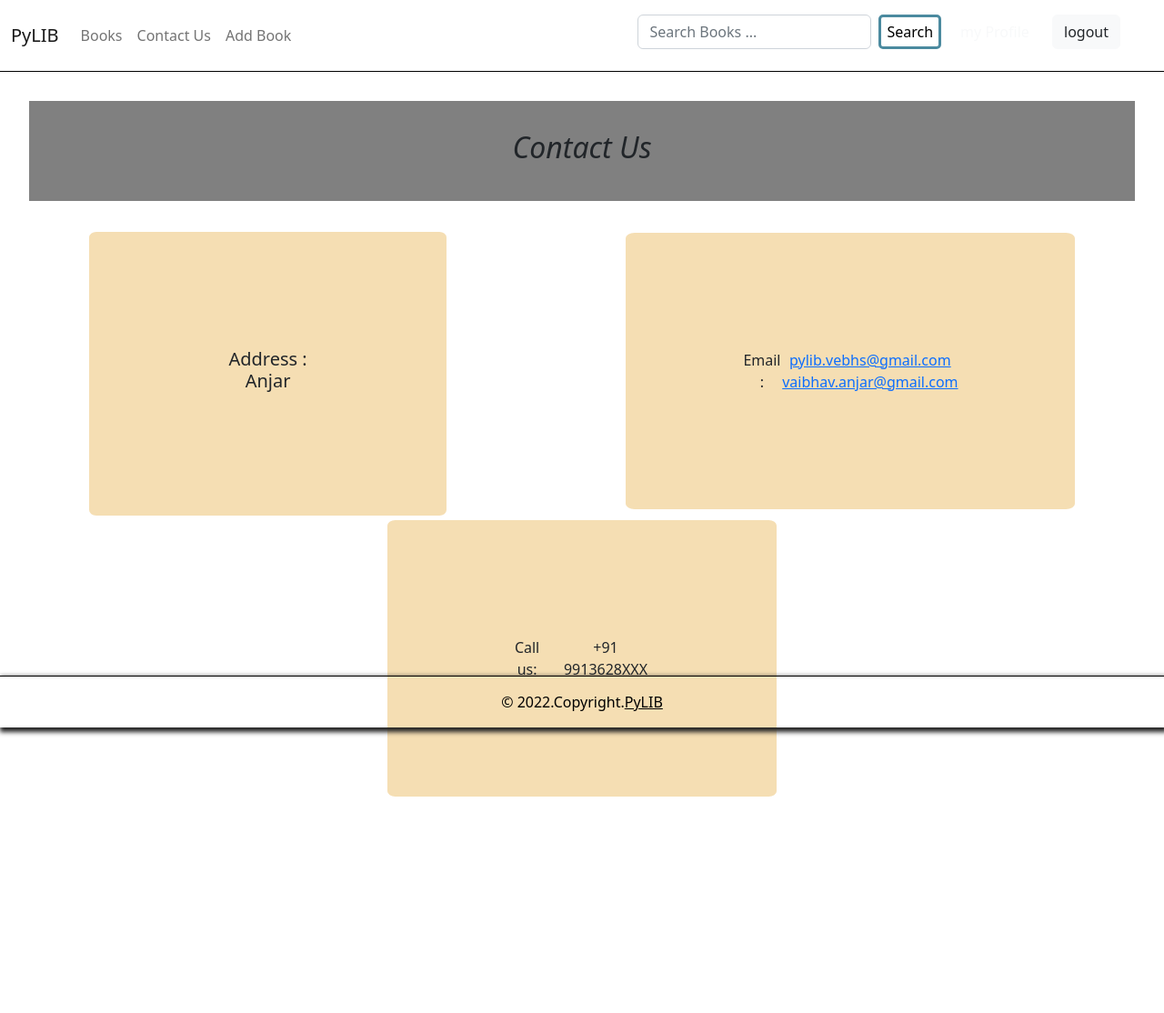
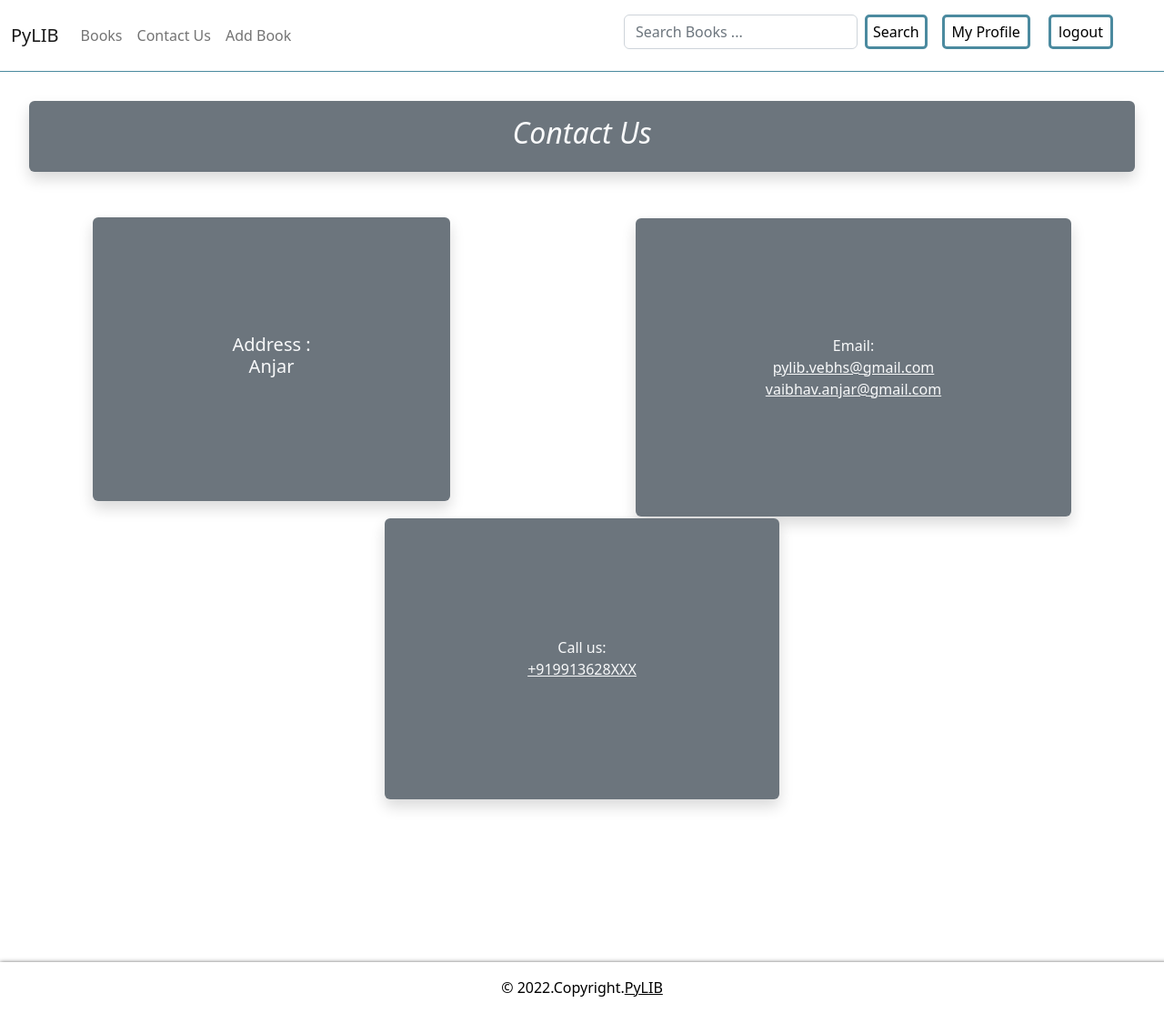
Before and after one commit to ivaibhavshah/Django-Project, a Django app: page /contactus in a window 1280 px wide. Shown: the whole page at 91% size. Before the commit the page ends 876 px from the top, so only its background shows below. Run offline with Django 4.2, Linux system fonts and the light colour scheme; a user stored in the database is signed in.

Commit message:
update css

```diff
--- a/librarysystem/static/home/base.css
+++ b/librarysystem/static/home/base.css
@@ -1,10 +1,10 @@
 .navigation{
-    border-bottom: 0.5px solid black;
+    border-bottom: 0.2px solid #4b8a9f;
 }
 
 .footer-border{
-    border-top: 1px solid black;
     box-shadow: 2px 3px 5px 2px #232323;
+    margin-top: 14%;
 }
 
 .search-button{
@@ -12,40 +12,50 @@
     border: 3px solid #00bfff;
     border-color: #4b8a9f;
     border-radius: 5px;
+    margin-right: 1rem;
 }
+
 
 .search-button:hover{
     border-color: #4b8a9f;
     background-color: #4b8a9f;
-    color:white;
-    transition: 0.3s;
 }
 
-.login-button{
+.login-button, .signup-button, .profile-button, .logout-button{
     text-decoration: none;
     background-color: #ffffff;
     border: 3px solid #4b8a9f;
     padding: 4px 8px;
     border-radius: 5px;
+    margin-right: 1rem;
 }
+
 
 .login-button:hover{
     background-color: #5fa36b;
     border: 3px solid #5fa36b;
-    color: #ffffff;
-    transition: 0.3s;
-}
 
-.signup-button{
-    background-color: #ffffff;
-    border: 3px solid #4b8a9f;
-    padding: 4px 8px;
-    border-radius: 5px;
 }
 
 .signup-button:hover{
     background-color: #5858aa;
     border: 3px solid #5858aa;
+
+}
+
+.profile-button:hover{
+    background-color: #82a046;
+    border: 3px solid #82a046;
+
+}
+
+.logout-button:hover{
+    background-color: #a22929;
+    border: 3px solid #a22929;
+
+}
+
+.login-button:hover, .signup-button:hover, .profile-button:hover, .logout-button:hover, .search-button:hover{
     color: #ffffff;
     transition: 0.3s;
 }
--- a/librarysystem/static/home/contactus.css
+++ b/librarysystem/static/home/contactus.css
@@ -18,7 +18,7 @@
 .call {
     width: auto;
     margin: 0.5%;
-    background-color: wheat;
+    background-color: #6c757d;
     padding: 8rem;
     border-radius: 2%;
 }
@@ -31,7 +31,7 @@
     .mail,
     .call {
         margin: 1%;
-        background-color: wheat;
+        background-color: #6c757d;
         border-radius: 2%;
     }
     .main {
--- a/librarysystem/static/home/page.css
+++ b/librarysystem/static/home/page.css
@@ -30,7 +30,6 @@
 
 .main {
     margin-top: 10rem;
-    /* margin-bottom: 15rem; */
     margin-left: 30%;
     margin-right: 30%;
     border-radius: 10px;
@@ -38,6 +37,6 @@
     margin-bottom: 1%;
 }
 
-.body {
-    margin: 1%;
+.para-body{
+    margin:1rem;
 }
--- a/librarysystem/templates/pylib/base.html
+++ b/librarysystem/templates/pylib/base.html
@@ -10,7 +10,7 @@
     </title>
     <!-- CSS only -->
     <link href="{% block css %}{% endblock %}" rel="stylesheet" type="text/css">
-    <link rel="stylesheet" href="{% static 'home/Base.css' %}">
+    <link rel="stylesheet" href="{% static 'home/base.css' %}">
     <link rel="icon" type="image/x-icon" href="{% static 'favicon.ico'%}">
     <link href="https://cdn.jsdelivr.net/npm/bootstrap@5.2.0-beta1/dist/css/bootstrap.min.css" rel="stylesheet" integrity="sha384-0evHe/X+R7YkIZDRvuzKMRqM+OrBnVFBL6DOitfPri4tjfHxaWutUpFmBp4vmVor" crossorigin="anonymous">
     <script src="https://cdn.jsdelivr.net/npm/bootstrap@5.2.0-beta1/dist/js/bootstrap.bundle.min.js " integrity="sha384-pprn3073KE6tl6bjs2QrFaJGz5/SUsLqktiwsUTF55Jfv3qYSDhgCecCxMW52nD2 " crossorigin="anonymous "></script>
@@ -58,8 +58,8 @@
                             </div>
                             {% if user.is_authenticated %}
                             <div class="text-end">
-                                <a href="{% url 'myprofile'%}"><button type="button" class="btn btn-blue text-light ms-2">my Profile </button></a>
-                                <a href="{% url 'logout'%}"><button type="button" class="btn btn-light text-dark me-2 ms-2">logout</button></a>
+                                <a href="{% url 'myprofile'%}"><button type="button" class="profile-button">My Profile </button></a>
+                                <a href="{% url 'logout'%}"><button type="button" class="logout-button">logout</button></a>
                             </div>
                             {% else %}
                             <div class="text-end">
@@ -79,12 +79,13 @@
     </header>
 {% block content %} {% endblock %}
 
-    <footer class="footer text-center text-black fixed-bottom footer-border">
+    <footer class="text-center text-black footer-border">
         </div>
         <!-- Grid container -->
         <!-- Copyright -->
         <div class="text-center p-3">&#169; 2022.Copyright.<a class="text-black" href=" ">PyLIB</a></div>
         <!-- Copyright -->
+    </footer>
 </body>
 
 </html>
--- a/librarysystem/templates/pylib/books.html
+++ b/librarysystem/templates/pylib/books.html
@@ -20,7 +20,7 @@
 
       </div>
   {% empty %}
-    No Books Available at the moment
+    No Books Available at the moment...
   {% endfor %}
   </div>
 
--- a/librarysystem/templates/pylib/contactus.html
+++ b/librarysystem/templates/pylib/contactus.html
@@ -7,24 +7,27 @@
 
 
 
-<div class="title d-flex justify-content-center ">
-    <h2>Contact Us</h2>
-</div><center>
-<div class="main ">
-    <div>
-        <div class="address d-inline-flex"><h5>Address : Anjar</h5>
+<div class="title d-flex justify-content-center shadow p-3 mb-5 bg-secondary rounded">
+    <h2 class="text-light">Contact Us</h2>
+</div>
+<center>
+    <div class="main ">
+        <div>
+            <div class="address d-inline-flex shadow bg-secondary rounded"><h5 class="text-light">Address : Anjar</h5>
 
-    </div></div>
-    <div>
-        <div class="mail d-inline-flex">Email :
-        <div class="">
-            <a href="mailto:pylib.vebhs@gmail.com">pylib.vebhs@gmail.com</a>
-            <br>
-            <a href="mailto:vaibhav.anjar@gmail.com">vaibhav.anjar@gmail.com</a>
-        </div> </div>
+        </div></div>
+        <div>
+            <div class="mail flex shadow bg-secondary rounded text-light">Email:
+                <a href="mailto:pylib.vebhs@gmail.com" class="text-light">pylib.vebhs@gmail.com</a>
+                <br>
+                <a href="mailto:vaibhav.anjar@gmail.com" class="text-light">vaibhav.anjar@gmail.com</a>
+            </div>
+        </div>
+        <div class="shadow bg-secondary rounded">
+            <p class="call flex text-light">Call us:
+                <a href="+919913628XXX" class="text-light">+919913628XXX</a>
+            </p>
+        </div>
     </div>
-    <div>
-        <div class="call d-inline-flex">Call us:
-        <div>+91 9913628XXX</div>
-    </div></div></center>
+</center>
 </div> {% endblock %}
--- a/librarysystem/templates/pylib/home.html
+++ b/librarysystem/templates/pylib/home.html
@@ -1,10 +1,10 @@
-{% extends 'pylib/base.html' %} {% load static %} {% block title %}Hello User {% endblock %} {% block css %}{% static 'home/Page.css' %}{% endblock %} {% block content %}
+{% extends 'pylib/base.html' %} {% load static %} {% block title %}Hello User {% endblock %} {% block css %}{% static 'home/page.css' %}{% endblock %} {% block content %}
 <div class="main">
 
     <div class="heading ">
         <h1>Welcome to Pylib</h1>
     </div>
-    <div class="body">
+    <div class="para-body">
         <h5>
             <p>Hello User, this website was created for making available books to all and can be readen by all. The technology used in making this website is known Django framework</p>
             <br>
```
Also changed, not shown: librarysystem/static/home/add.css (+21 -3 lines), librarysystem/static/home/edit.css (+34 -6 lines), librarysystem/static/home/user.css (+34 -9 lines), librarysystem/templates/pylib/adddata.html (+9 -9 lines), librarysystem/templates/registration/editprofile.html (+3 -4 lines), librarysystem/templates/registration/login.html (+14 -12 lines), librarysystem/db.sqlite3.
